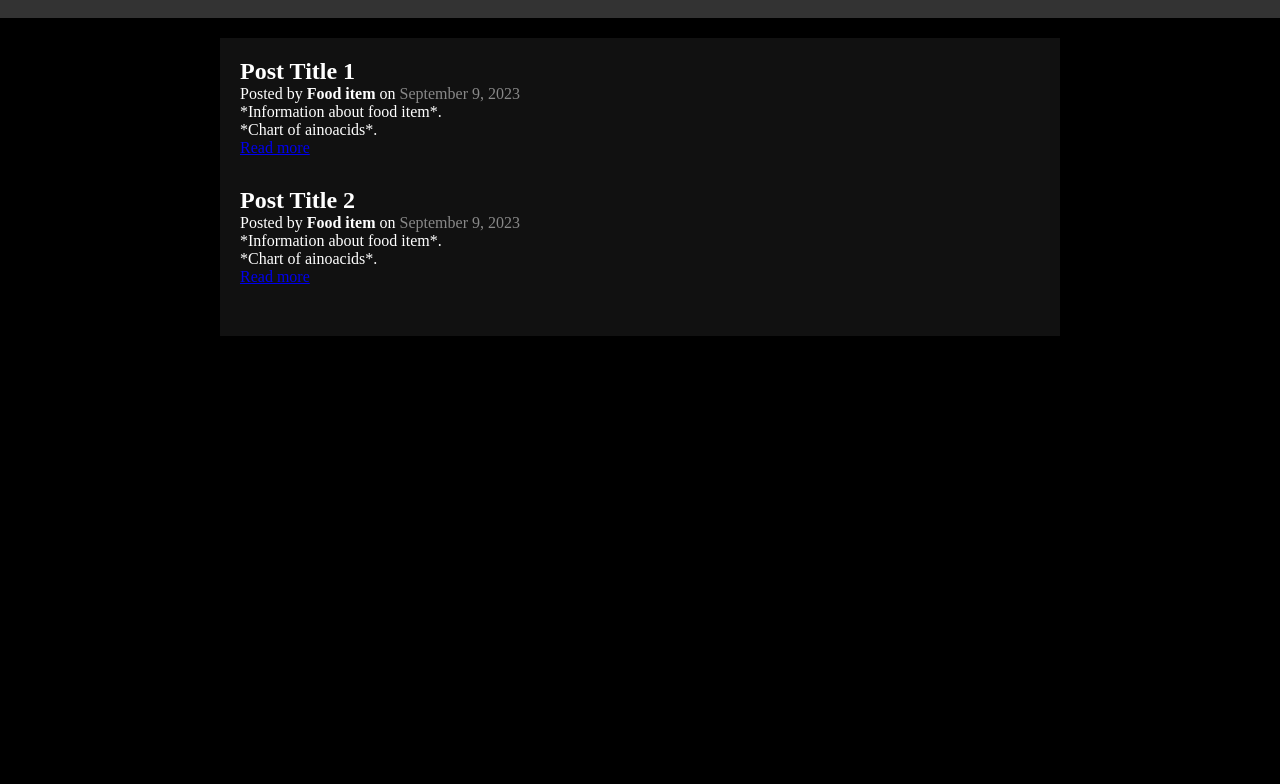
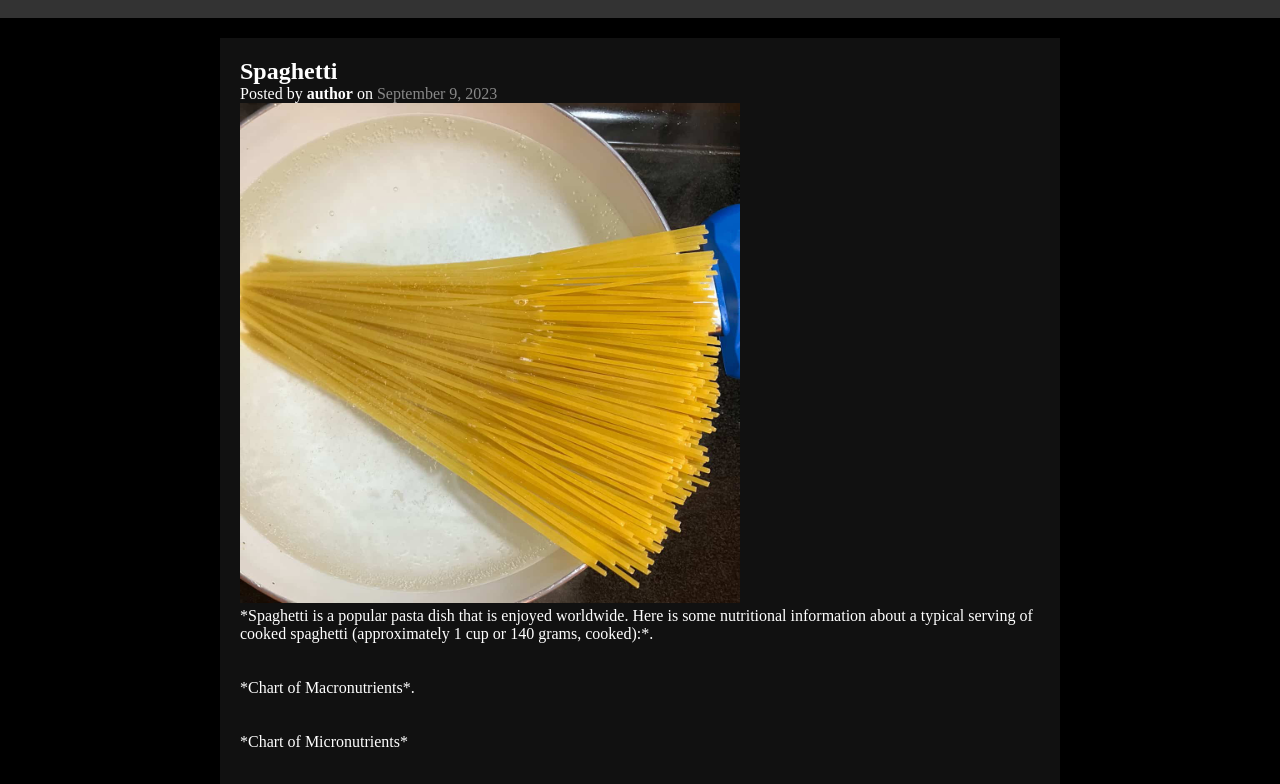
Before and after one commit to Byungho-sudo/Nutra, a plain HTML site: page Index.html in a window 1280 px wide. Shown: the part 82-866 px from the top of the page. Before the commit the page ends 800 px from the top, so only its background shows below. Drawn offline with Linux system fonts and the light colour scheme.

Commit message:
+ example of pasta

```diff
--- a/Index.html
+++ b/Index.html
@@ -3,12 +3,12 @@
 <head>
     <meta charset="UTF-8">
     <meta name="viewport" content="width=device-width, initial-scale=1.0">
-    <title>My Dark Blog</title>
+    <title>Nutro</title>
     <link rel="stylesheet" href="style.css">
 </head>
 <body class="dark-theme">
     <header>
-        <h1>Welcome to NutraPal</h1>
+        <h1>Welcome to Nutro</h1>
         <nav>
             <ul>
                 <li><a href="#">Home</a></li>
@@ -18,20 +18,31 @@
         </nav>
     </header>
     <main>
-        <section class="blog-post">
-            <h2>Post Title 1</h2>
-            <p>Posted by <span class="author">Food item</span> on <span class="date">September 9, 2023</span></p>
-            <p>*Information about food item*.</p>
-            <p>*Chart of ainoacids*.</p>
+
+        <section class="FoodName">
+            <h2>Spaghetti</h2>
+            <p>Posted by <span class="FoodItem">author</span> on <span class="date">   September 9, 2023</span></p>
+            <img src="Img/Spaghetti.png">
+            <p>*Spaghetti is a popular pasta dish that is enjoyed worldwide. Here is some nutritional information about a typical serving of cooked spaghetti (approximately 1 cup or 140 grams, cooked):*.</p>
+            <br></br>
+            <p>*Chart of Macronutrients*.</p>
+            <br></br>
+            <p>*Chart of Micronutrients*</p>
+            <br></br>
+            <p>*Chart of Amino acids*.</p>
             <a href="#">Read more</a>
         </section>
-        <section class="blog-post">
+
+        <section class="FoodName">
             <h2>Post Title 2</h2>
-            <p>Posted by <span class="author">Food item</span> on <span class="date">September 9, 2023</span></p>
+            <p>Posted by <span class="FoodItem">author</span> on <span class="date">September 9, 2023</span></p>
+            <p>*Image of food*.</p>
             <p>*Information about food item*.</p>
-            <p>*Chart of ainoacids*.</p>
+            <p>*Chart of Macronutrients*.</p>
+            <p>*Chart of Amino acids*.</p>
             <a href="#">Read more</a>
         </section>
+
     </main>
 </body>
 </html>
--- a/style.css
+++ b/style.css
@@ -44,16 +44,23 @@ main {
     box-shadow: 0 0 10px rgba(0, 0, 0, 0.1);
 }
 
-.blog-post {
-    margin-bottom: 30px;
+img {
+    width:auto;
+    height:auto;
+    max-width: 500px;
+    max-height: 500px;
 }
 
-.blog-post h2 {
+.FoodName {
+    margin-bottom: 100px;
+}
+
+.FoodName h2 {
     font-size: 24px;
     color: #fff;
 }
 
-.author {
+.FoodItem {
     font-weight: bold;
 }
 
```
Also changed, not shown: Img/Spaghetti.png (added), script.js (added), 1 other file.
